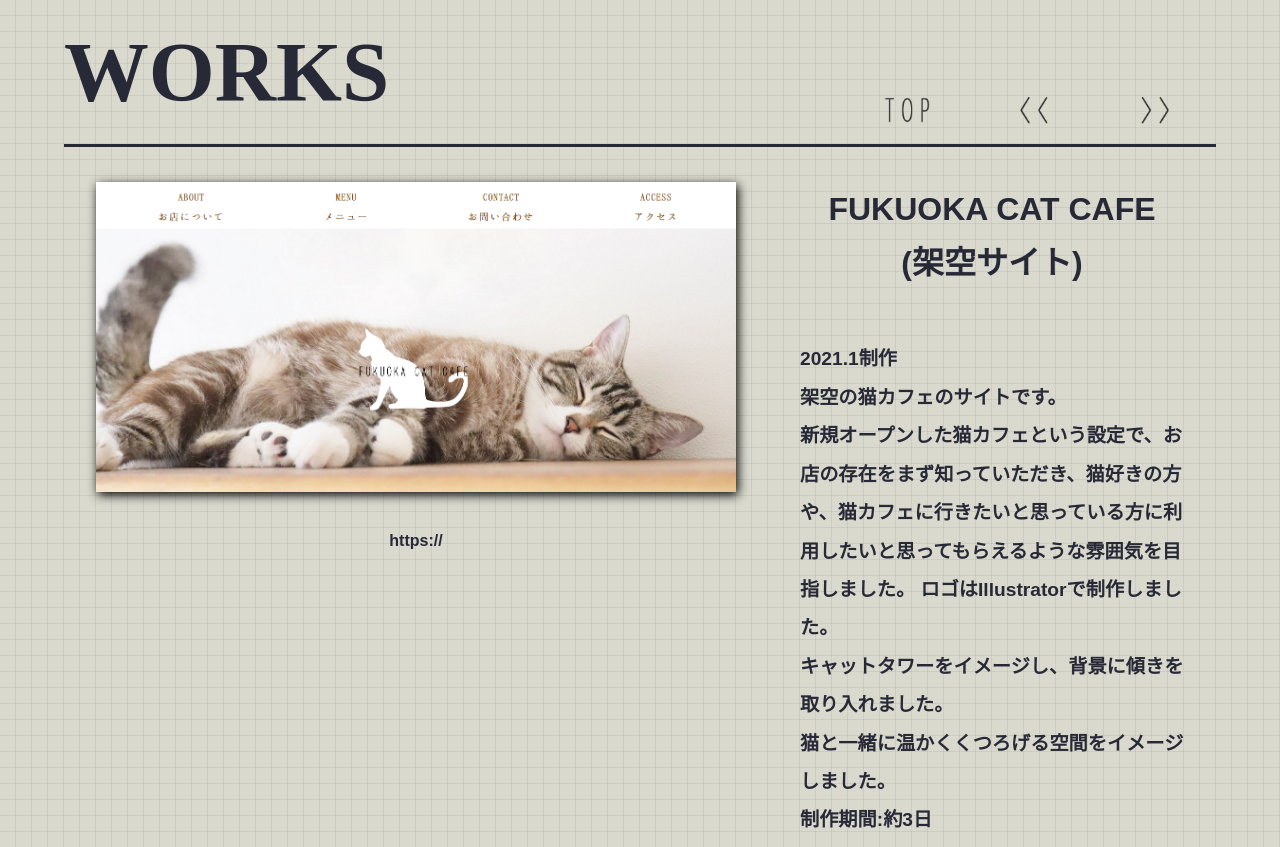
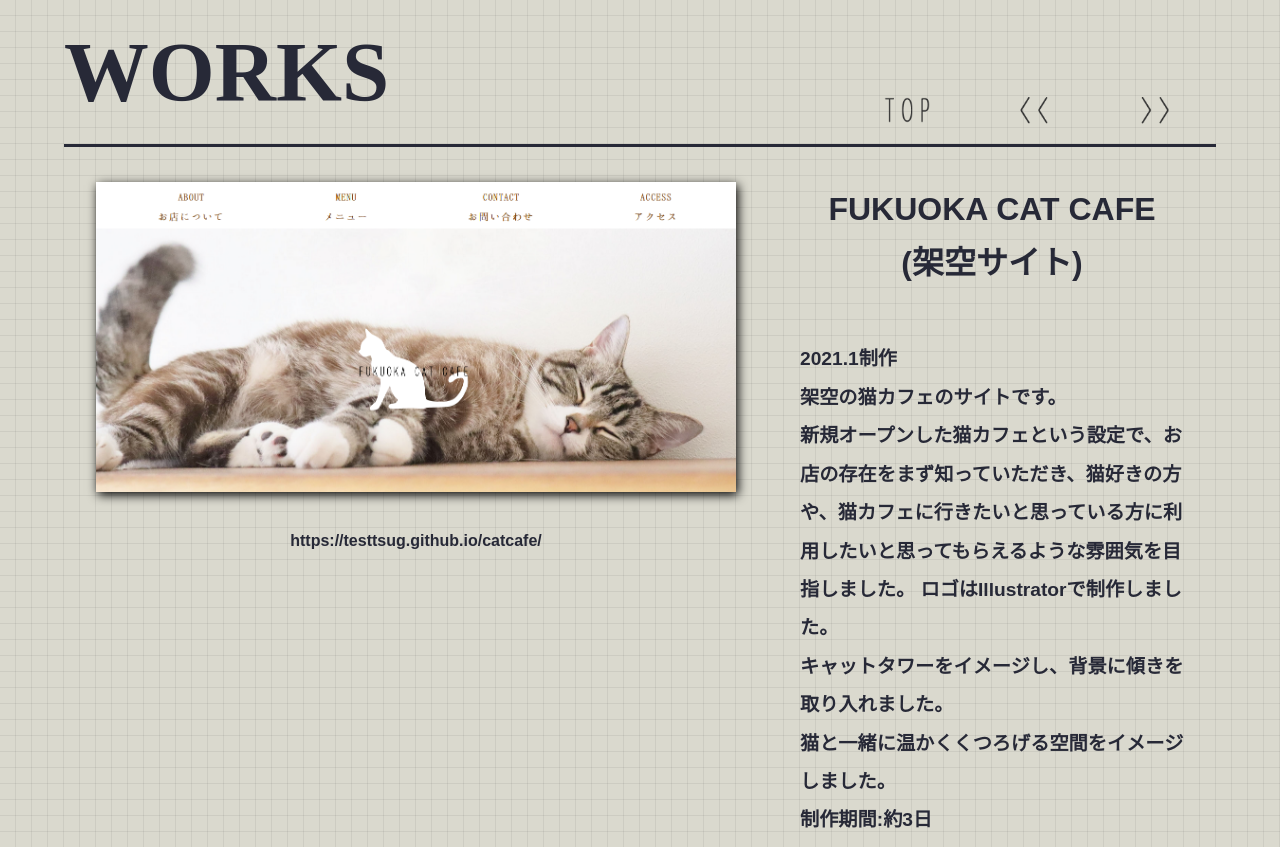
Before and after one commit to testtsug/portforio, a plain HTML site: page caption2.html in a window 1280 px wide. Shown: the top 847 px of the page. Drawn offline with nearby package versions, Linux system fonts and the light colour scheme; some packages are replaced by stand-ins of ours.

Commit message:
Add files via upload

```diff
--- a/caption2.html
+++ b/caption2.html
@@ -41,8 +41,8 @@
 
                 <figure id="site">
                     <div id="picture">
-                        <a href="#"><img src="img/catcafe_01.png" alt="FUKUOKA CAT CAFE(架空サイト)"></a><br><br>
-                        <a href="#">https://</a>
+                        <a href="https://testtsug.github.io/catcafe/"><img src="img/catcafe_01.png" alt="FUKUOKA CAT CAFE(架空サイト)"></a><br><br>
+                        <a href="https://testtsug.github.io/catcafe/">https://testtsug.github.io/catcafe/</a>
                     </div>
 
                     <figcaption>
```
Also changed, not shown: about.html (+1 -1 lines).
